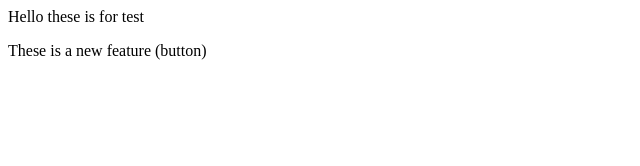
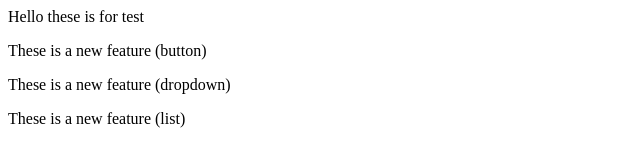
Before and after one commit to kamaniarun/localrepo, a plain HTML site: page Index.html in a window 1280 px wide. Shown: the whole page, without its empty margins (0-640 px from the left). Drawn offline with Linux system fonts and the light colour scheme.

Commit message:
added list in feature1 branch

```diff
--- a/Index.html
+++ b/Index.html
@@ -1,2 +1,4 @@
 <p> Hello these is for test</p>
 <p> These is a new feature (button)</p>
+<p> These is a new feature (dropdown)</p>
+<p> These is a new feature (list)</p>
```
